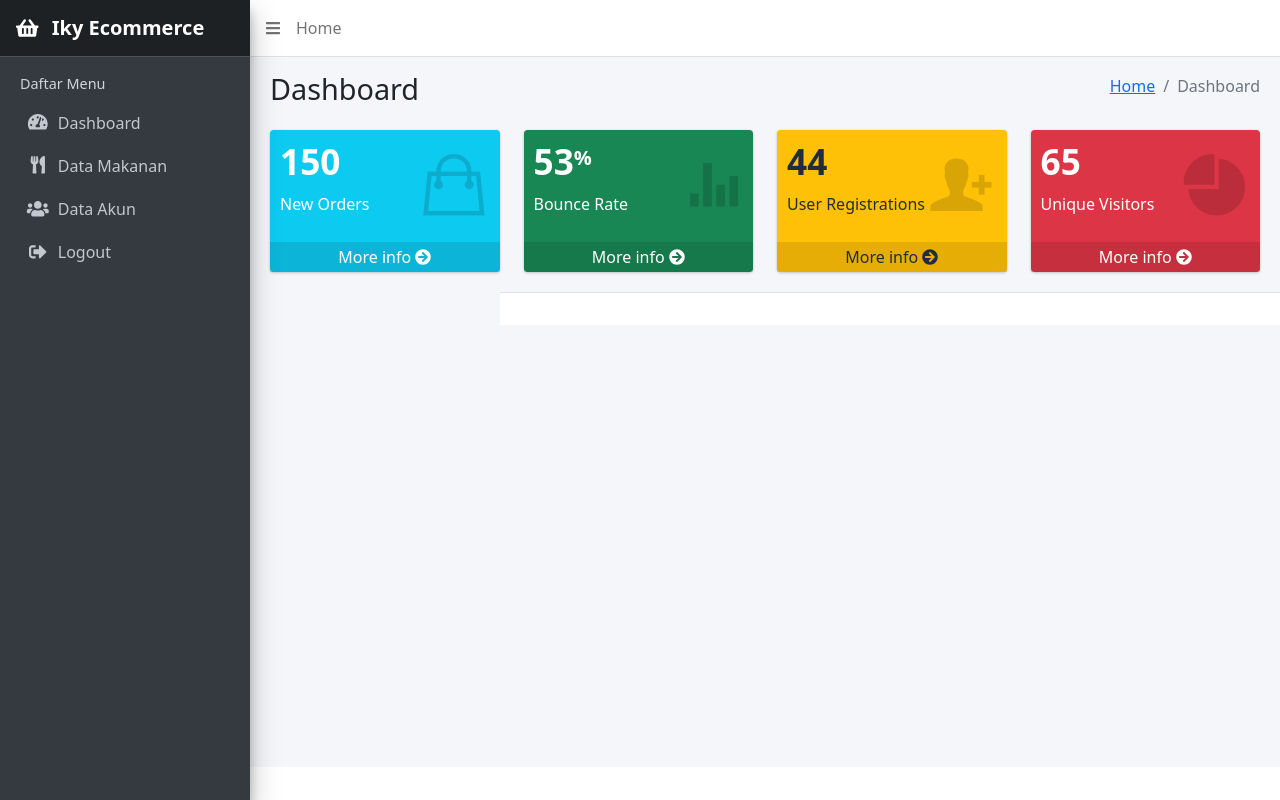
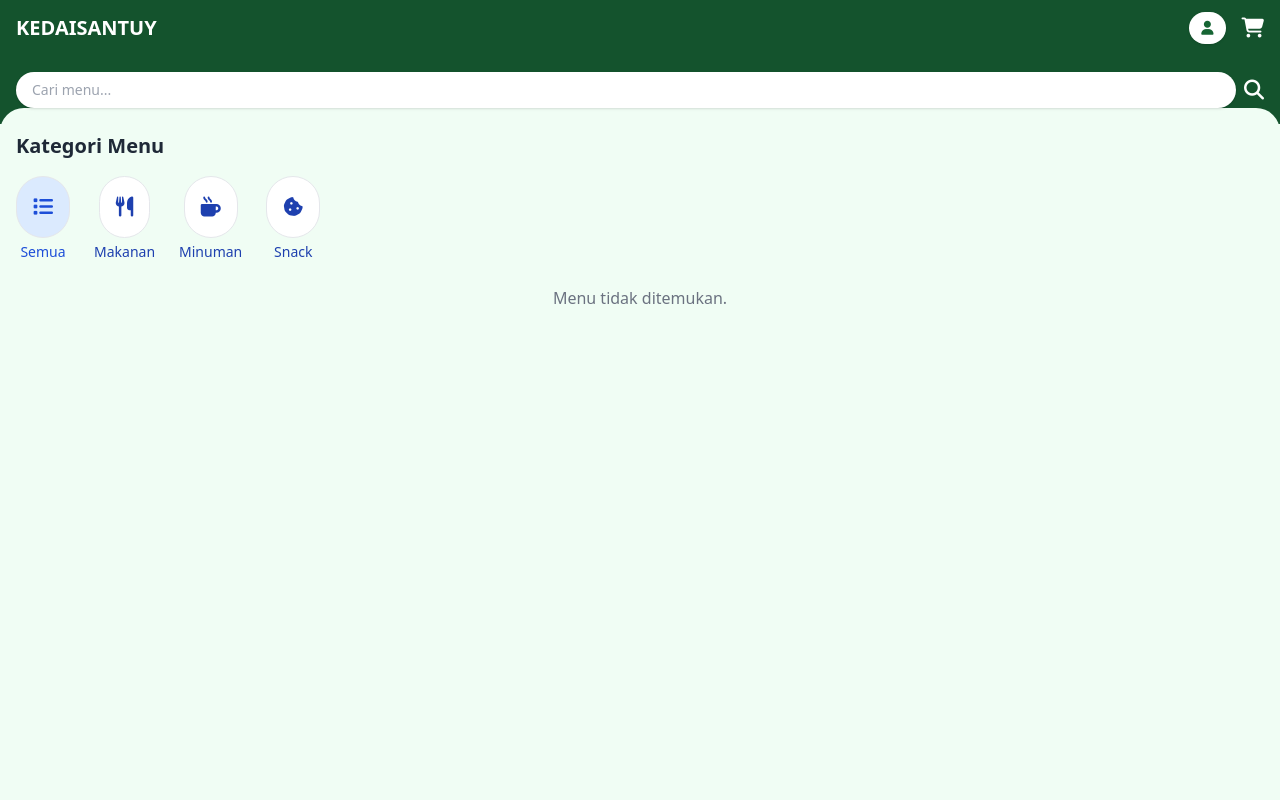
Before and after one commit to firmandwiPS/Iky-Ecommerce, a PHP site: page /crud-firman-php/ in a window 1280 px wide. Run offline with PHP 8.4, Linux system fonts and the light colour scheme; the visitor is signed in with stand-in values (Sample User, id 1); data that the repository does not hold is empty; some libraries are stand-ins or nearby versions.

Commit message:
menu index order

```diff
--- a/akun.php
+++ b/akun.php
@@ -168,6 +168,7 @@
                         <select name="level" class="form-control" required>
                             <option value="">-- Pilih Level --</option>
                             <option value="1">Admin</option>
+                            <option value="2">Owner</option>
                         </select>
                     </div>
                 </div>
@@ -219,6 +220,7 @@
                                 <select name="level" class="form-control" required>
                                     <?php $level = $akun['level']; ?>
                                     <option value="1" <?= $level == '1' ? 'selected' : '' ?>>Admin</option>
+                                    <option value="2" <?= $level == '2' ? 'selected' : '' ?>>Owner</option>
                                 </select>
                             </div>
                         <?php else : ?>
--- a/index.php
+++ b/index.php
@@ -1,130 +1,164 @@
 <?php
+session_start();
+include 'config/app.php';
 
+$title = 'KEDAISANTUY';
+$keranjang_total = array_sum($_SESSION['keranjang'] ?? []);
 
-    session_start();
+$kategori_terpilih = $_GET['kategori'] ?? 'Semua';
+$keyword = $_GET['cari'] ?? '';
 
-
-if (!isset($_SESSION["login"])) {
-    echo "<script>
-            alert('Login Dulu!!');
-            document.location.href='login.php';
-        </script>";
-    exit;
+$where = "1";
+if ($kategori_terpilih != 'Semua') {
+    $kategori_sql = mysqli_real_escape_string($db, $kategori_terpilih);
+    $where .= " AND kategori = '$kategori_sql'";
+}
+if ($keyword != '') {
+    $keyword_sql = mysqli_real_escape_string($db, $keyword);
+    $where .= " AND nama_makanan LIKE '%$keyword_sql%'";
 }
 
-if ($_SESSION["level"] != 1 and $_SESSION["level"] != 2 ) {
-    echo "<script>
-            alert('Perhatian Anda Tidak Punya Hak Akses!!');
-            document.location.href='akun.php';
-        </script>";
-    exit;
-}
+$menus = mysqli_query($db, "SELECT * FROM makanan WHERE $where ORDER BY id DESC");
 
-
-$title = 'Dasboard';
-
-include 'layout/header.php';
-
+// Daftar kategori manual
+$daftar_kategori = [
+    'Makanan' => 'fa-utensils',
+    'Minuman' => 'fa-mug-hot',
+    'Snack'   => 'fa-cookie-bite'
+];
 ?>
 
+<!DOCTYPE html>
+<html lang="id">
+<head>
+    <meta charset="UTF-8">
+    <title><?= $title; ?></title>
+    <meta name="viewport" content="width=device-width, initial-scale=1.0">
+    <script src="https://cdn.tailwindcss.com"></script>
+    <script src="https://unpkg.com/alpinejs" defer></script>
+    <link rel="stylesheet" href="https://cdnjs.cloudflare.com/ajax/libs/font-awesome/6.5.0/css/all.min.css">
+</head>
+<body class="bg-green-50 text-gray-800">
 
-  <!-- Content Wrapper. Contains page content -->
-  <div class="content-wrapper">
-    <!-- Content Header (Page header) -->
-    <div class="content-header">
-      <div class="container-fluid">
-        <div class="row mb-2">
-          <div class="col-sm-6">
-            <h1 class="m-0">Dashboard</h1>
-          </div><!-- /.col -->
-          <div class="col-sm-6">
-            <ol class="breadcrumb float-sm-right">
-              <li class="breadcrumb-item"><a href="#">Home</a></li>
-              <li class="breadcrumb-item active">Dashboard</li>
-            </ol>
-          </div><!-- /.col -->
-        </div><!-- /.row -->
-      </div><!-- /.container-fluid -->
+<!-- Navbar -->
+<nav class="bg-green-900 text-white px-4 py-3 flex justify-between items-center">
+    <div class="flex items-center gap-2">
+        <span class="text-xl font-bold">KEDAISANTUY</span>
     </div>
-    <!-- /.content-header -->
+    <div class="flex items-center gap-4">
+        <a href="login.php" class="flex items-center gap-1 bg-white text-green-800 px-3 py-1.5 rounded-full text-sm font-medium shadow hover:shadow-md transition">
+    <i class="fas fa-user text-sm"></i>
+</a>
 
-    <!-- Main content -->
-    <section class="content">
-      <div class="container-fluid">
-        <!-- Small boxes (Stat box) -->
-        <div class="row">
-          <div class="col-lg-3 col-6">
-            <!-- small box -->
-            <div class="small-box bg-info">
-              <div class="inner">
-                <h3>150</h3>
+        <a href="keranjang.php" class="relative">
+            <i class="fas fa-shopping-cart text-white text-xl"></i>
+            <?php if ($keranjang_total > 0): ?>
+                <span class="absolute -top-2 -right-2 bg-red-600 text-white text-xs px-1.5 rounded-full"><?= $keranjang_total; ?></span>
+            <?php endif; ?>
+        </a>
+    </div>
+</nav>
 
-                <p>New Orders</p>
+<!-- Search -->
+<div class="bg-green-900 px-4 py-4">
+    <form method="GET" class="flex items-center gap-2">
+        <input
+            type="text"
+            name="cari"
+            placeholder="Cari menu..."
+            value="<?= htmlspecialchars($keyword); ?>"
+            class="w-full px-4 py-2 rounded-full text-sm shadow focus:outline-none"
+        >
+        <button type="submit" class="text-white text-xl">
+            <i class="fas fa-search"></i>
+        </button>
+    </form>
 </div>
-              <div class="icon">
-                <i class="ion ion-bag"></i>
+
+<!-- Kategori -->
+<div class="px-4 py-6 bg-green-50 rounded-t-3xl -mt-4">
+    <div class="flex justify-between items-center mb-4">
+        <h2 class="text-xl font-bold">Kategori Menu</h2>
     </div>
-              <a href="#" class="small-box-footer">More info <i class="fas fa-arrow-circle-right"></i></a>
+
+    <div class="flex gap-6">
+        <!-- Semua -->
+        <a href="index.php?kategori=Semua" class="flex flex-col items-center text-center">
+            <div class="<?= $kategori_terpilih == 'Semua' ? 'bg-blue-100 text-blue-700' : 'bg-white text-blue-800'; ?> p-4 rounded-full border">
+                <i class="fas fa-list text-xl"></i>
+            </div>
+            <span class="text-sm mt-1 font-medium <?= $kategori_terpilih == 'Semua' ? 'text-blue-700' : 'text-blue-800'; ?>">Semua</span>
+        </a>
+
+        <?php foreach ($daftar_kategori as $kategori => $ikon): ?>
+            <a href="index.php?kategori=<?= urlencode($kategori); ?>" class="flex flex-col items-center text-center">
+                <div class="<?= $kategori_terpilih == $kategori ? 'bg-blue-100 text-blue-700' : 'bg-white text-blue-800'; ?> p-4 rounded-full border">
+                    <i class="fas <?= $ikon ?> text-xl"></i>
+                </div>
+                <span class="text-sm mt-1 font-medium <?= $kategori_terpilih == $kategori ? 'text-blue-700' : 'text-blue-800'; ?>"><?= $kategori ?></span>
+            </a>
+        <?php endforeach; ?>
     </div>
 </div>
-          <!-- ./col -->
-          <div class="col-lg-3 col-6">
-            <!-- small box -->
-            <div class="small-box bg-success">
-              <div class="inner">
-                <h3>53<sup style="font-size: 20px">%</sup></h3>
 
-                <p>Bounce Rate</p>
+<!-- Daftar Menu -->
+<div class="px-4 pb-10 grid grid-cols-1 sm:grid-cols-2 md:grid-cols-3 gap-6 bg-green-50">
+    <?php if (mysqli_num_rows($menus) > 0): ?>
+        <?php while ($menu = mysqli_fetch_assoc($menus)): ?>
+            <div x-data="{ open: false, jumlah: 1 }">
+                <!-- Card -->
+                <div @click="open = true" class="bg-white rounded-xl shadow p-4 cursor-pointer hover:shadow-lg transition">
+                    <div class="relative">
+                        <img src="gambar/<?= htmlspecialchars($menu['gambar']); ?>" class="w-full h-40 object-cover rounded-lg">
+                        <?php if ($menu['kategori'] === 'Snack'): ?>
+                            <span class="absolute top-2 left-2 bg-lime-600 text-white text-xs px-2 py-0.5 rounded font-semibold shadow">
+                                Recommended
+                            </span>
+                        <?php endif; ?>
                     </div>
-              <div class="icon">
-                <i class="ion ion-stats-bars"></i>
-              </div>
-              <a href="#" class="small-box-footer">More info <i class="fas fa-arrow-circle-right"></i></a>
+                    <div class="mt-3">
+                        <h3 class="font-semibold text-green-900 text-sm"><?= htmlspecialchars($menu['nama_makanan']); ?></h3>
+                        <p class="text-xs text-gray-500"><?= htmlspecialchars($menu['deskripsi']); ?></p>
+                        <p class="text-green-800 font-bold mt-1">Rp <?= number_format($menu['harga'], 0, ',', '.'); ?></p>
                     </div>
                 </div>
-          <!-- ./col -->
-          <div class="col-lg-3 col-6">
-            <!-- small box -->
-            <div class="small-box bg-warning">
-              <div class="inner">
-                <h3>44</h3>
 
-                <p>User Registrations</p>
+                <!-- Modal -->
+                <div
+                    x-show="open"
+                    @click.outside="open = false"
+                    x-transition:enter="transition ease-out duration-300"
+                    x-transition:enter-start="translate-y-full opacity-0"
+                    x-transition:enter-end="translate-y-0 opacity-100"
+                    class="fixed inset-0 z-50 bg-black bg-opacity-50 flex items-end justify-center"
+                    style="display: none;"
+                >
+                    <div class="bg-white w-full max-w-md p-6 rounded-t-3xl">
+                        <div class="flex justify-between items-center mb-3">
+                            <h2 class="text-lg font-semibold"><?= htmlspecialchars($menu['nama_makanan']); ?></h2>
+                            <button @click="open = false" class="text-gray-500 hover:text-red-500">
+                                <i class="fas fa-times text-xl"></i>
+                            </button>
                         </div>
-              <div class="icon">
-                <i class="ion ion-person-add"></i>
-              </div>
-              <a href="#" class="small-box-footer">More info <i class="fas fa-arrow-circle-right"></i></a>
+                        <img src="gambar/<?= htmlspecialchars($menu['gambar']); ?>" class="w-full h-40 object-cover rounded mb-3">
+                        <p class="text-sm text-gray-600 mb-2"><?= htmlspecialchars($menu['deskripsi']); ?></p>
+                        <p class="font-bold text-black text-base mb-4">Rp <?= number_format($menu['harga'], 0, ',', '.'); ?></p>
+                        <form action="keranjang.php" method="post" class="flex flex-col gap-3">
+                            <input type="hidden" name="menu_id" value="<?= $menu['id']; ?>">
+                            <label class="text-sm text-gray-700">Jumlah</label>
+                            <input type="number" name="jumlah" x-model="jumlah" min="1" class="w-24 border p-2 rounded text-center" required>
+                            <button type="submit" class="bg-green-700 text-white py-2 rounded-lg hover:bg-green-800 transition">
+                                Tambah ke Keranjang
+                            </button>
+                        </form>
                     </div>
                 </div>
-          <!-- ./col -->
-          <div class="col-lg-3 col-6">
-            <!-- small box -->
-            <div class="small-box bg-danger">
-              <div class="inner">
-                <h3>65</h3>
+            </div>
+        <?php endwhile; ?>
+    <?php else: ?>
+        <div class="col-span-full text-center text-gray-500">Menu tidak ditemukan.</div>
+    <?php endif; ?>
+</div>
 
-                <p>Unique Visitors</p>
-              </div>
-              <div class="icon">
-                <i class="ion ion-pie-graph"></i>
-              </div>
-              <a href="#" class="small-box-footer">More info <i class="fas fa-arrow-circle-right"></i></a>
-            </div>
-          </div>
-          <!-- ./col -->
-        </div>
-      </section>
-
-
-        <section class="content">
-
-        </section>
-
-
-
-
-
-
-
-  <?php include 'layout/footer.php' ?>
+</body>
+</html>
--- a/layout/header.php
+++ b/layout/header.php
@@ -75,7 +75,7 @@
   <!-- Main Sidebar Container -->
   <aside class="main-sidebar sidebar-dark-primary elevation-4">
     <!-- Brand Logo -->
-<a href="index.php" class="brand-link bg-dark text-white" style="text-decoration: none;">
+<a href="dasboard.php" class="brand-link bg-dark text-white" style="text-decoration: none;">
   <i class="fas fa-shopping-basket ml-2 mr-2"></i>
   <span class="brand-text font-weight-bold">Iky Ecommerce</span>
 </a>
@@ -93,7 +93,7 @@
 
     <!-- Dashboard -->
     <li class="nav-item">
-      <a href="index.php" class="nav-link">
+      <a href="dasboard.php" class="nav-link">
         <i class="nav-icon fas fa-tachometer-alt"></i>
         <p>Dashboard</p>
       </a>
--- a/login.php
+++ b/login.php
@@ -30,7 +30,7 @@
                 $_SESSION['email'] = $hasil['email'];
                 $_SESSION['level'] = $hasil['level'];
 
-                header("Location: index.php");
+                header("Location: dasboard.php");
                 exit;
             } else {
                 $errorAuth = true;
```
Also changed, not shown: dasboard.php (added, +130 -0 lines), keranjang.php (added, +111 -0 lines), gambar/685f7cd48335c-Screenshot 2025-05-26 113444.png (added), gambar/6860da905c3a4-Screenshot 2025-05-26 132529.png (added), gambar/6860dadfea101-Screenshot 2025-05-31 133044.png (added), readme.md. Lines whose indentation alone changed are shown as unchanged.
